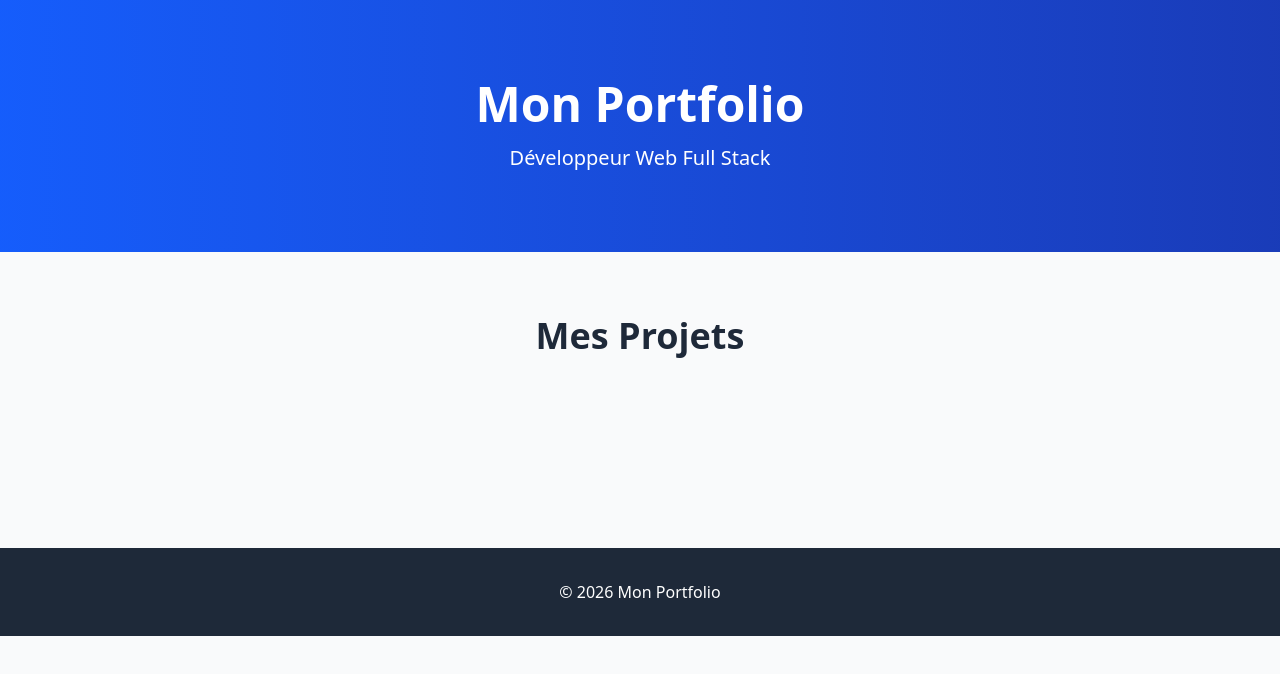
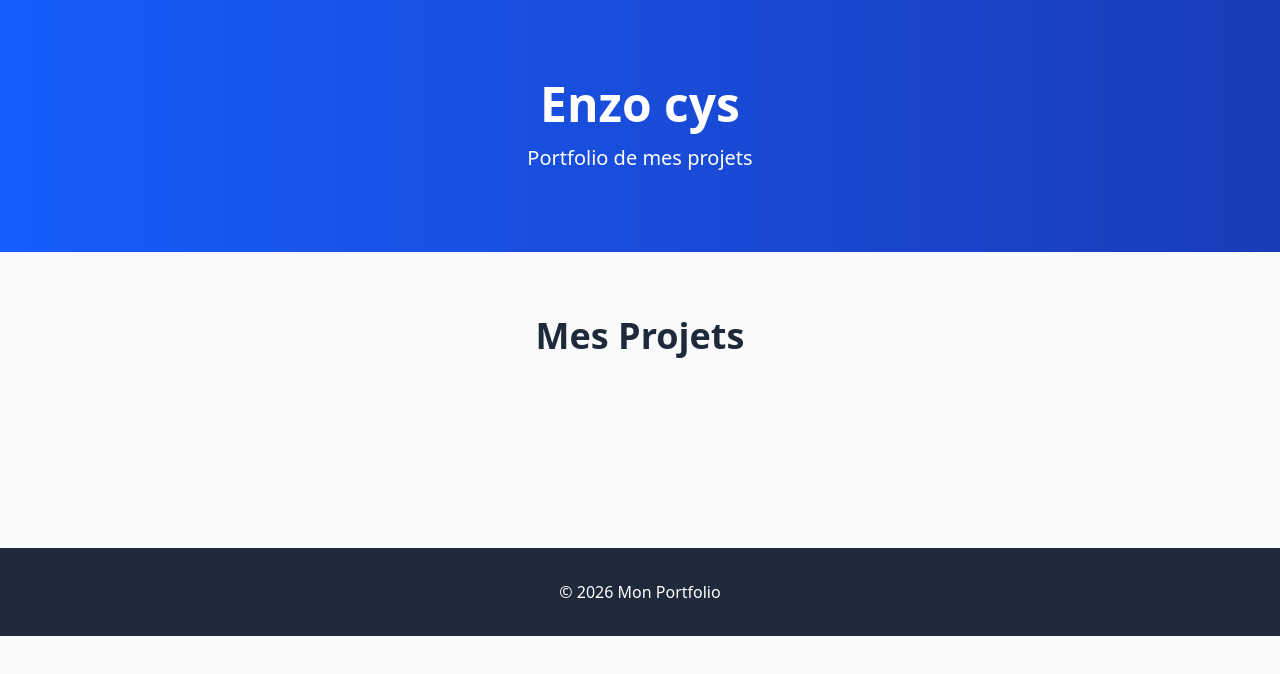
Before and after one commit to enzo-cys/portfolio, a website: page public/index.html in a window 1280 px wide. Drawn offline with nearby package versions, Linux system fonts and the light colour scheme; files that its build step writes are made by us from their sources; no server answers.

Commit message:
Personnalisation nom et projets

```diff
--- a/public/index.html
+++ b/public/index.html
@@ -10,8 +10,8 @@
 
     <header class="bg-gradient-to-r from-blue-600 to-blue-800 text-white py-20">
         <div class="container mx-auto px-4 text-center">
-            <h1 class ="text-5xl font-bold mb-4">Mon Portfolio</h1>
-            <p class="text-xl">Développeur Web Full Stack</p>
+            <h1 class ="text-5xl font-bold mb-4">Enzo cys</h1>
+            <p class="text-xl">Portfolio de mes projets</p>
         </div>
     </header>
 
```
